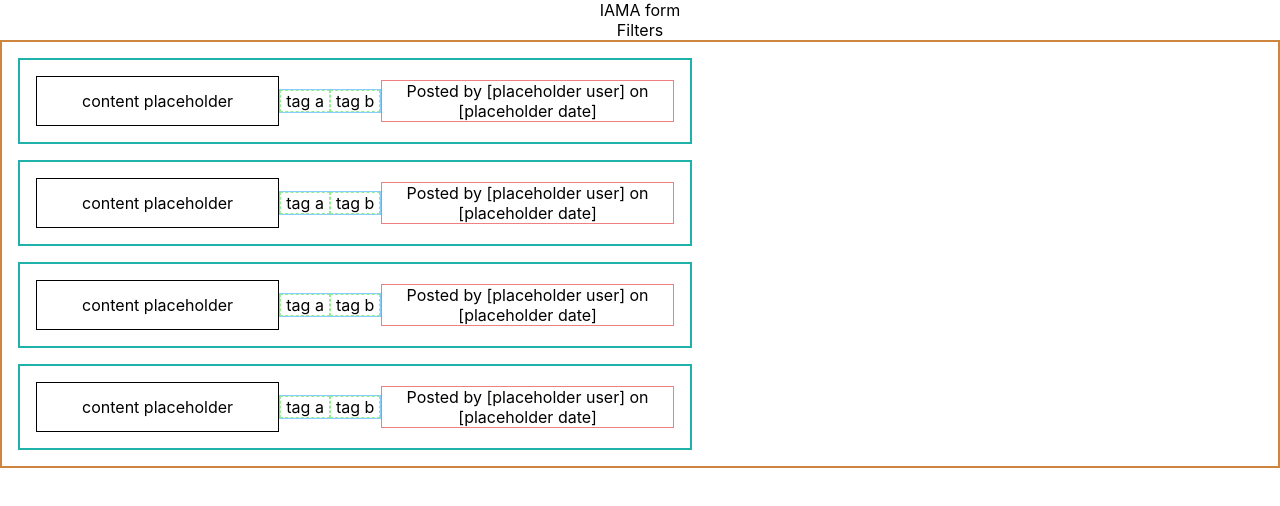
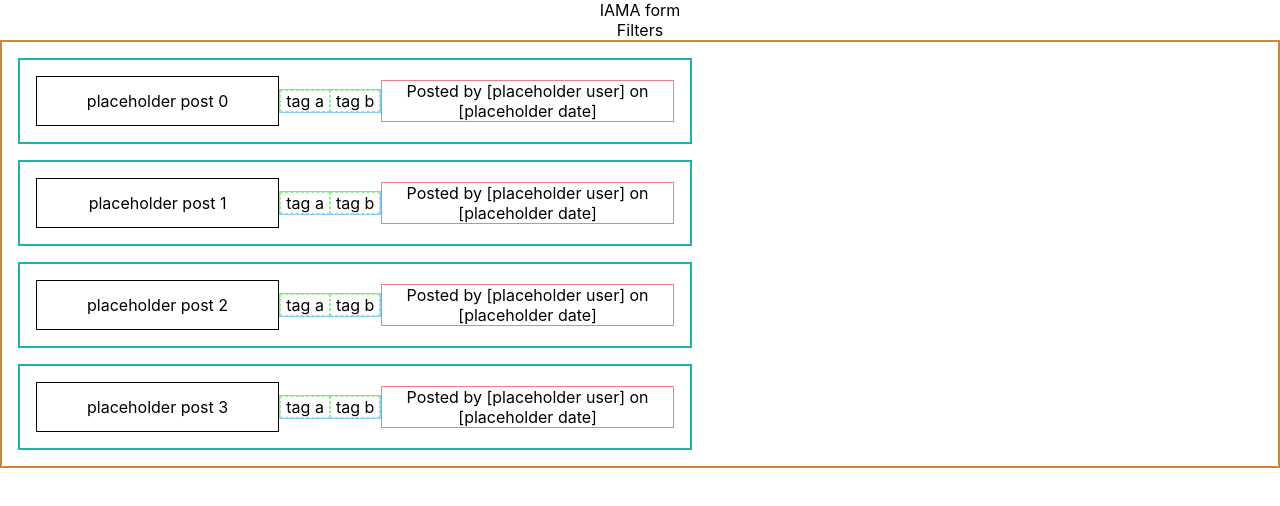
Before and after one commit to mradamt/punter, a React (Create React App) app: page / in a window 1280 px wide. Shown: the top 506 px of the page. Built offline with nearby package versions, Linux system fonts and the light colour scheme.

Commit message:
link db data for Content component

```diff
--- a/src/components/Content.tsx
+++ b/src/components/Content.tsx
@@ -7,7 +7,7 @@ export default function Content (props: any) {
   return (
     <div className="content">
       <p className="content-text">
-        {props.content}
+        {props.text}
       </p>
     </div>
   )
--- a/src/components/Post.tsx
+++ b/src/components/Post.tsx
@@ -8,7 +8,7 @@ const dummyTags = ["tag a", "tag b"]
 export default function Post (props:any) {
   return (
     <div className='post'>
-      <Content content='content placeholder'/>
+      <Content text={props.text} />
       <Tags tags={dummyTags} />
       <div className='author'>
         Posted by [placeholder user] on [placeholder date]
```
